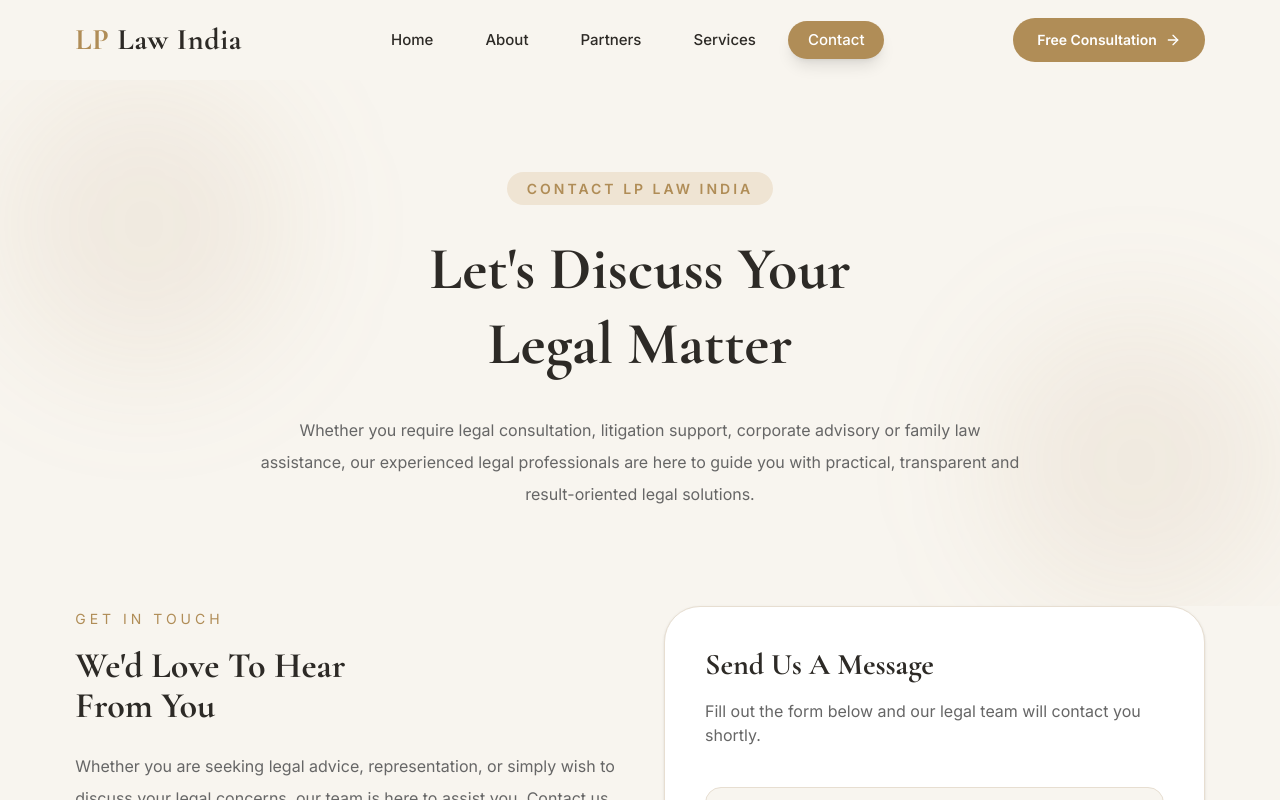
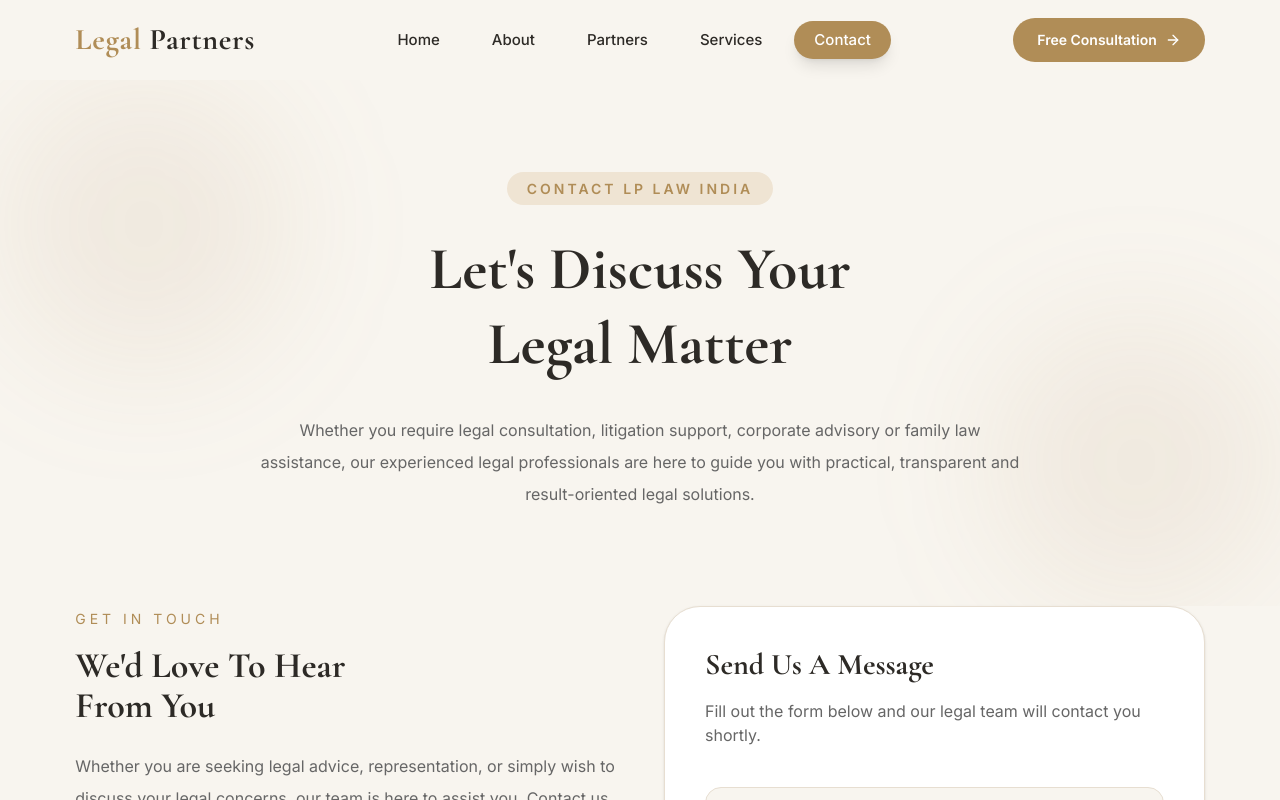
Before and after one commit to nitishbainslaa/lp-law-india, a Next.js app: page /contact in a window 1280 px wide. Shown: the top 800 px of the page. Built offline with nearby package versions, Linux system fonts and the light colour scheme.

Commit message:
Update Navbar.tsx

```diff
--- a/src/components/Navbar.tsx
+++ b/src/components/Navbar.tsx
@@ -69,10 +69,10 @@ export default function Navbar() {
           <h1 className="text-3xl font-bold tracking-wide text-[#2D2A26] transition">
 
             <span className="text-[#B08D57]">
-              LP
+              Legal
             </span>{" "}
 
-            Law India
+            Partners
 
           </h1>
 
```
